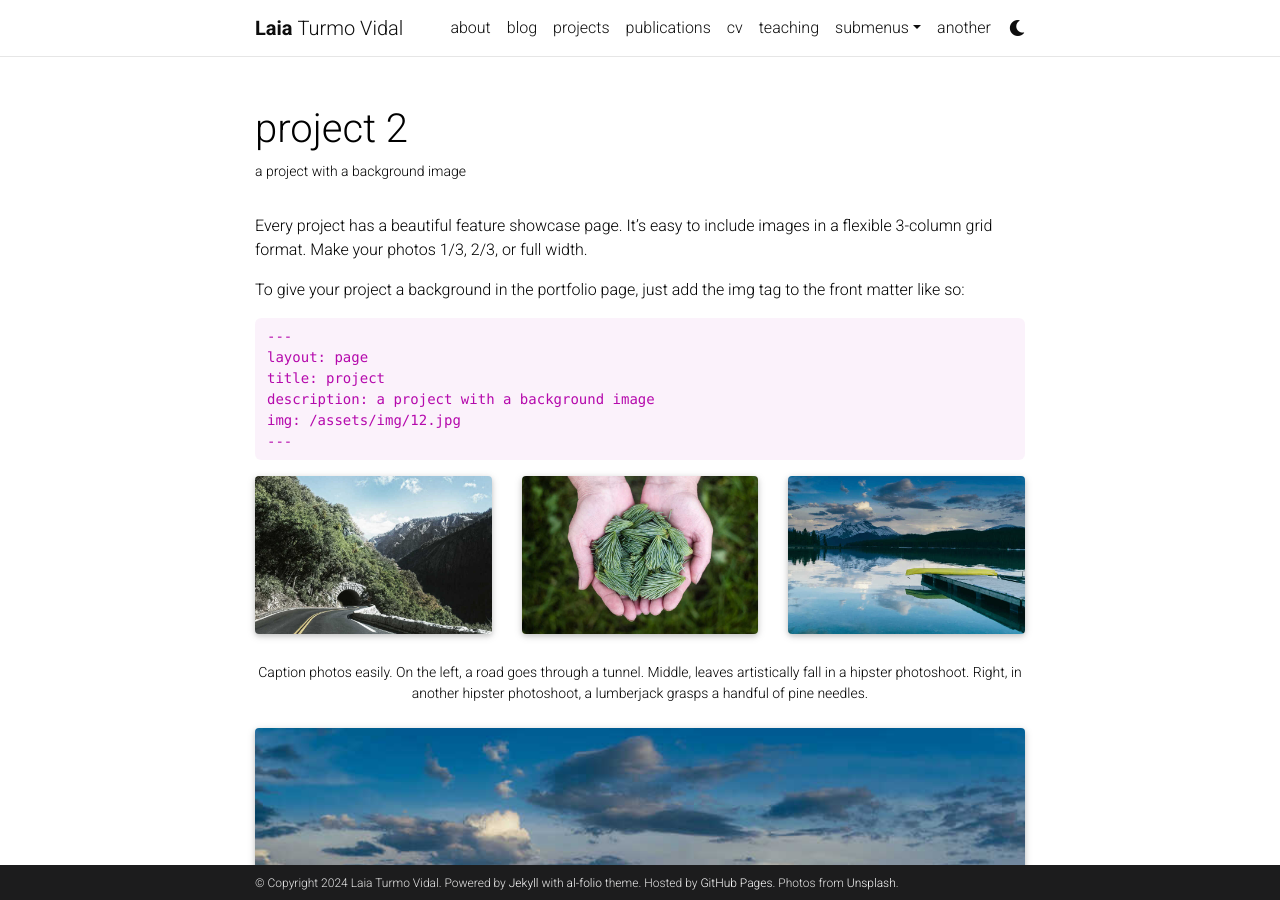
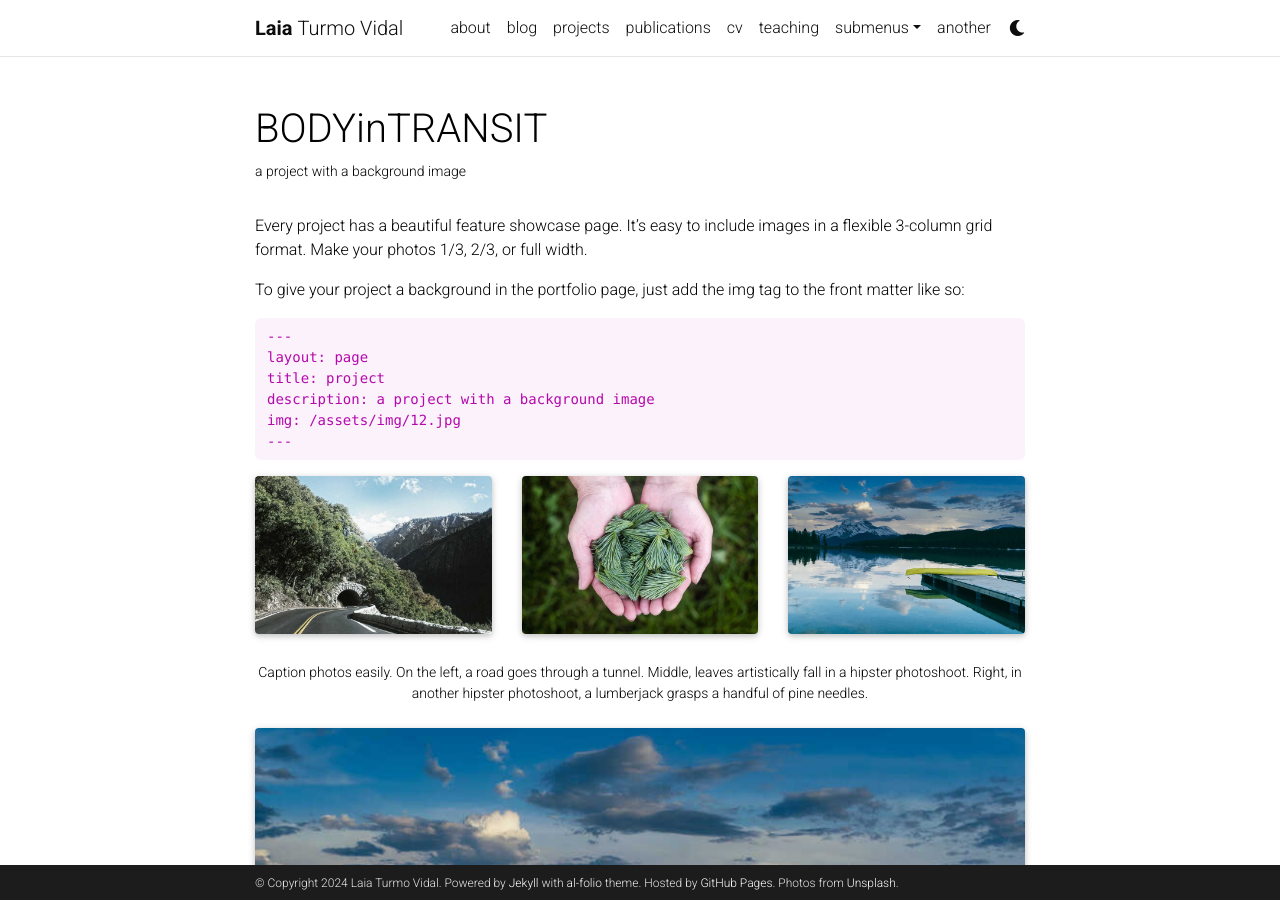
Before and after one commit to laiatv/laiatv.github.io, a Jekyll site: the page built from _projects/2_project-BiT.md, in a window 1280 px wide and 900 px high. Built offline with Jekyll 4.4.1, drawn with Linux system fonts in a browser that asks for light colours; full-size pictures stand in for the smaller copies a plugin makes; comment, search, counter and statistics services are not loaded; a style sheet for code colours, icons or effects is not loaded.

Commit message:
Update and rename 2_project.md to 2_project-BiT.md

```diff
--- a/_projects/2_project.md
+++ b/_projects/2_project-BiT.md
@@ -1,6 +1,6 @@
 ---
 layout: page
-title: project 2
+title: BODYinTRANSIT
 description: a project with a background image
 img: assets/img/3.jpg
 importance: 2
```
